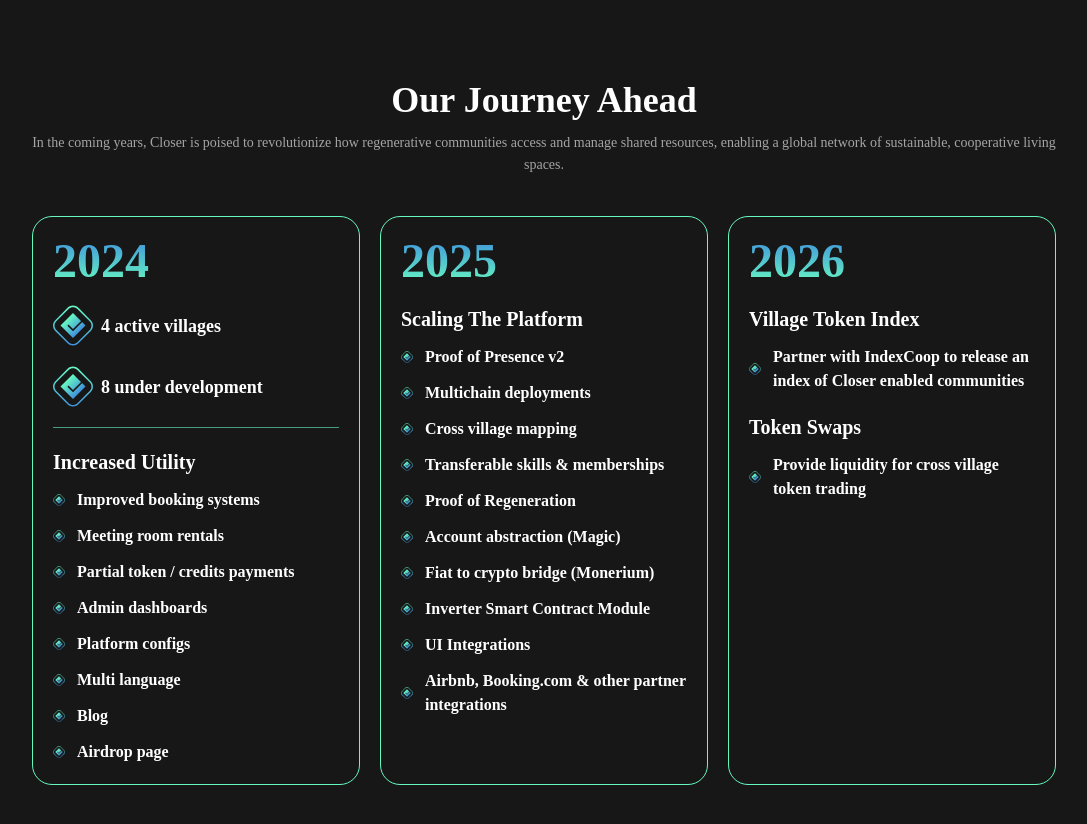
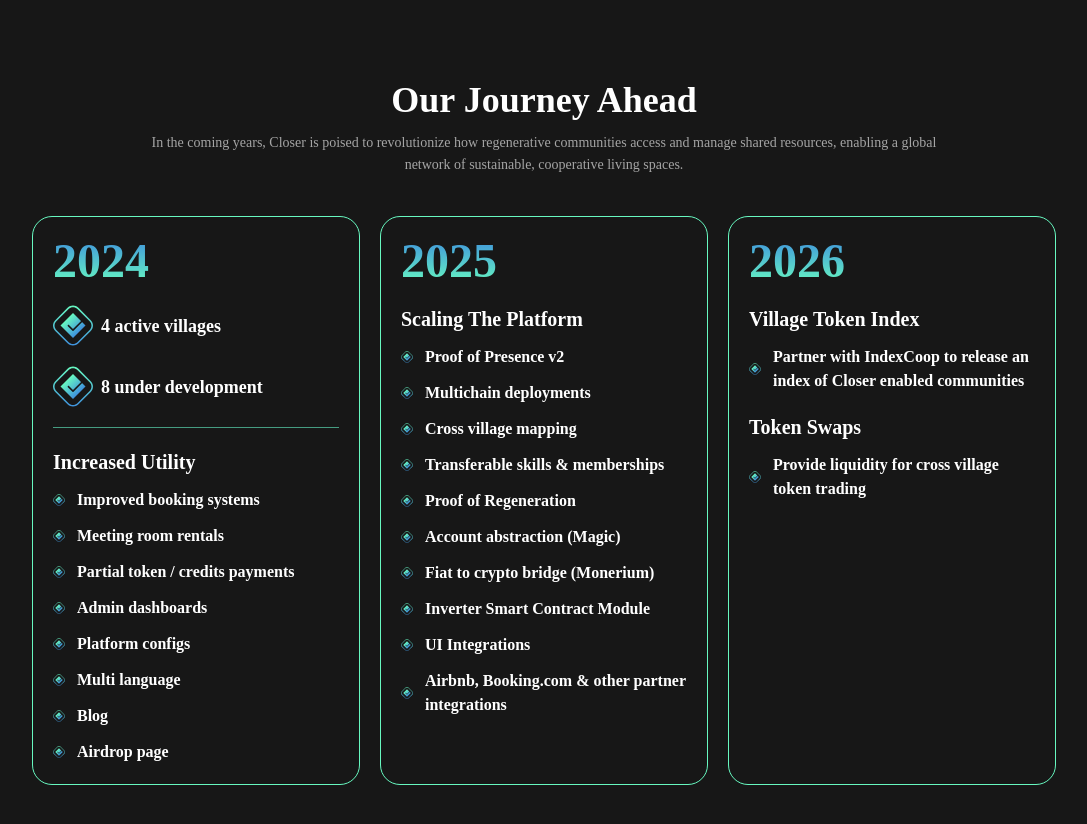
Before and after one commit to closerdao/closer.earth, a Next.js app: page /components/journey in a window 1280 px wide. Shown: the top 824 px of the page, without its empty margins (96-1183 px from the left). Built offline with nearby package versions, Linux system fonts and the light colour scheme; a web font is replaced by a local one.

Commit message:
Update pages/components/journey.jsx
Co-authored-by: coderabbitai[bot] <136622811+coderabbitai[bot]@users.noreply.github.com>

```diff
--- a/pages/components/journey.jsx
+++ b/pages/components/journey.jsx
@@ -64,7 +64,7 @@ export default function Journey() {
           <p className="global-txt font-urbanist font-[700] text-3xl md:text-2xl lg:text-3xl xl:text-4xl 2xl:text-2xl text-white text-center">
             Our Journey Ahead
           </p>
-          <p className="mx-auto line global-para mt-3 font-urbanist font-[400] text-sm md:text-xs lg:text-sm text-[#A5A5A5] md:w-[8f0%] text-center">
+          <p className="mx-auto line global-para mt-3 font-urbanist font-[400] text-sm md:text-xs lg:text-sm text-[#A5A5A5] md:w-[80%] text-center">
             In the coming years, Closer is poised to revolutionize how regenerative communities access and manage shared resources, enabling a global network of sustainable, cooperative living spaces.
           </p>
         </div>
```
